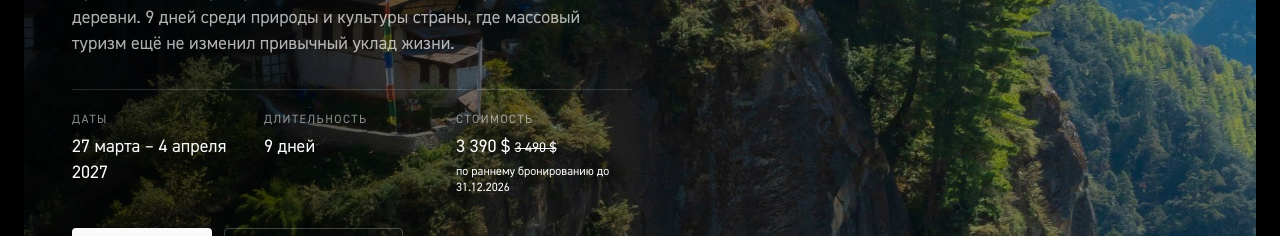
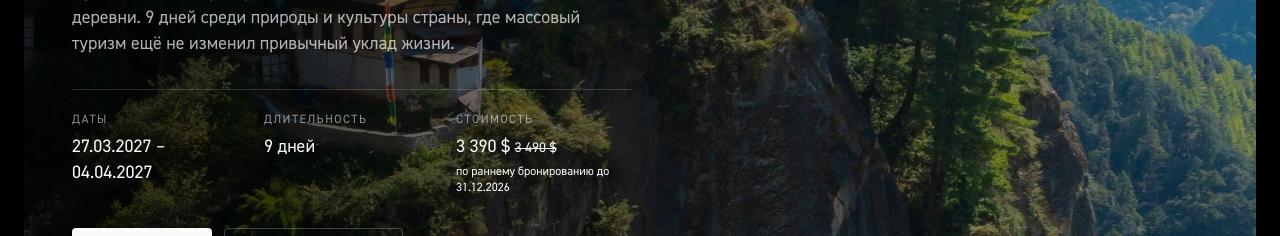
Before and after one commit to fifulina-uxui/wild-soul-routes, a React (Vite) app: page / in a window 1280 px wide. Shown: the part 1200-1436 px from the top of the page. Built offline with nearby package versions, Linux system fonts and the light colour scheme.

Commit message:
Nepal-Bhutan: numeric date format 27.03.2027 - 04.04.2027

```diff
--- a/src/data/content.ts
+++ b/src/data/content.ts
@@ -172,7 +172,7 @@ export const content: Record<'ru' | 'en', PageContent> = {
           days: '9 дней',
           price: '3 490 $',
           priceEarly: '3 390 $',
-          start: '27 марта – 4 апреля 2027',
+          start: '27.03.2027 – 04.04.2027',
           highlight: 'Тигриное гнездо',
           image: 'images/tour-bhutan.jpg',
         },
@@ -724,7 +724,7 @@ export const content: Record<'ru' | 'en', PageContent> = {
           days: '9 days',
           price: '$3,490',
           priceEarly: '$3,390',
-          start: 'Mar 27 – Apr 4, 2027',
+          start: '27.03.2027 – 04.04.2027',
           highlight: 'Tiger’s Nest',
           image: 'images/tour-bhutan.jpg',
         },
--- a/src/sections/Tours.tsx
+++ b/src/sections/Tours.tsx
@@ -13,6 +13,10 @@ export default function Tours() {
     jan: 1, feb: 2, mar: 3, apr: 4, may: 5, jun: 6, jul: 7, aug: 8, sep: 9, oct: 10, nov: 11, dec: 12,
   }
   const ts = (d: string) => {
+    // Формат «27.03.2027 – …»
+    const num = d.match(/(\d{1,2})\.(\d{1,2})\.(\d{4})/)
+    if (num) return Number(num[3]) * 10000 + Number(num[2]) * 100 + Number(num[1])
+    // Формат «27 марта – 4 апреля 2027» / «Mar 27 – Apr 4, 2027»
     const day = Number(d.match(/\d+/)?.[0] ?? 1)
     const word = (d.match(/[а-яА-ЯA-Za-z]+/)?.[0] ?? '').toLowerCase()
     const month = MONTHS[word] ?? MONTHS[word.slice(0, 3)] ?? 1
```
